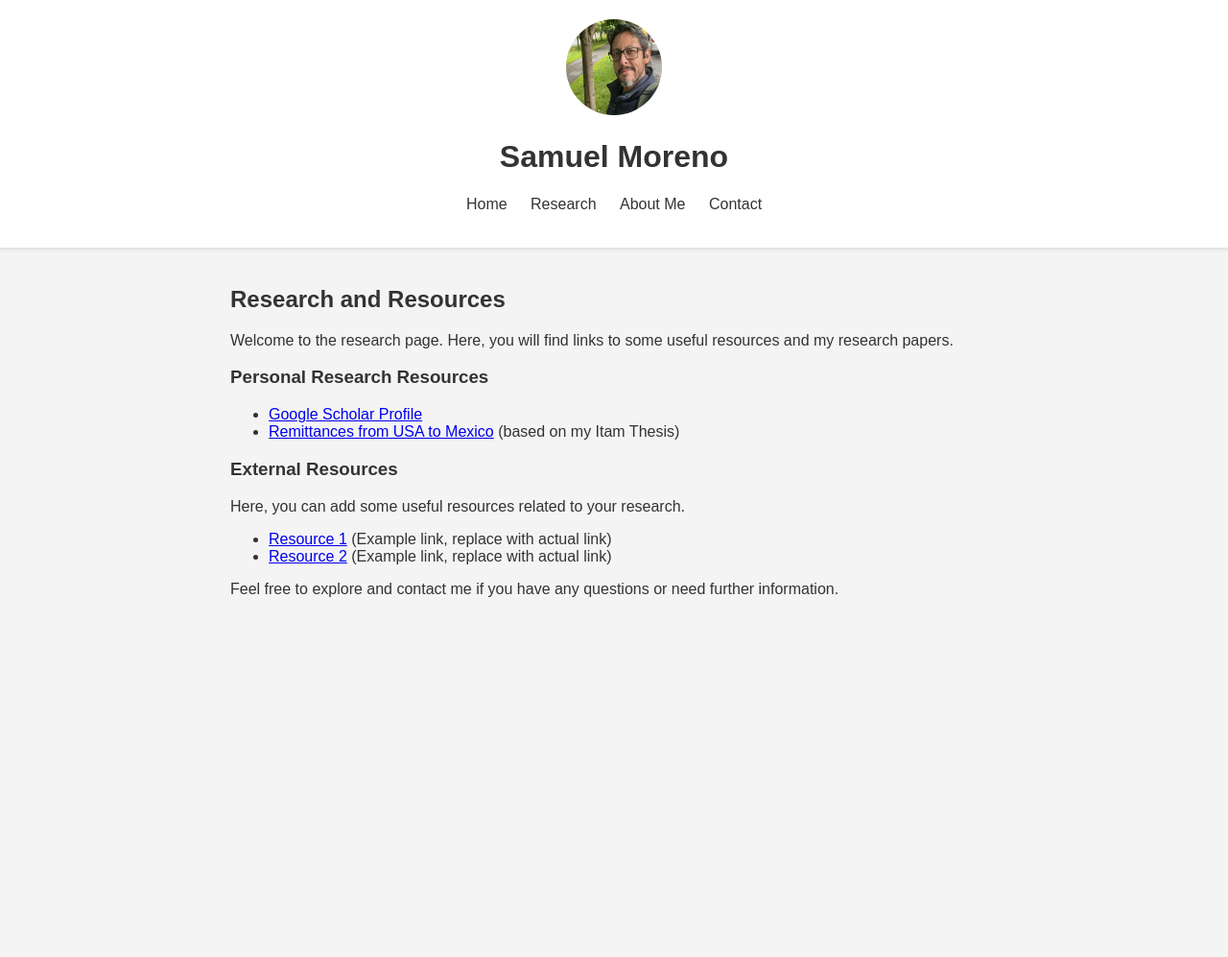
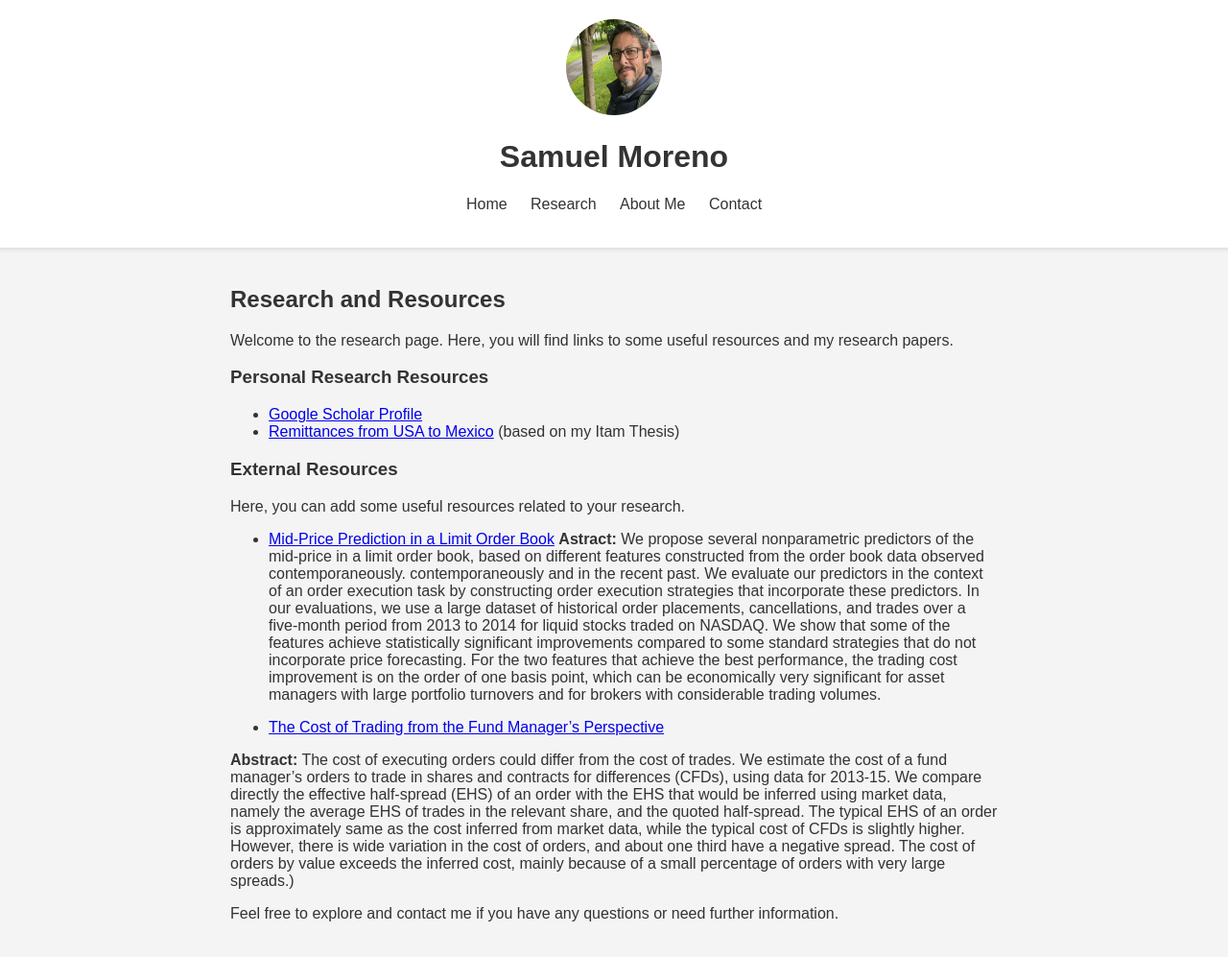
Before and after one commit to GregSom-MSc/GregSom-MSc.github.io, a Jekyll site: the page built from research.md, in a window 1280 px wide. Shown: the whole page at 96% size. Built offline with Jekyll 4.4.1, drawn with Linux system fonts in a browser that asks for light colours; before the commit the page ends 900 px from its top, so only the background shows below that.

```diff
--- a/research.md
+++ b/research.md
@@ -16,7 +16,13 @@ Welcome to the research page. Here, you will find links to some useful resources
 
 Here, you can add some useful resources related to your research.
 
-- [Resource 1](https://link.to/resource1) (Example link, replace with actual link)
-- [Resource 2](https://link.to/resource2) (Example link, replace with actual link)
+- [Mid-Price Prediction in a Limit Order Book](https://ieeexplore.ieee.org/document/7516563)
+**Astract:**
+We propose several nonparametric predictors of the mid-price in a limit order book, based on different features constructed from the order book data observed contemporaneously. contemporaneously and in the recent past. We evaluate our predictors in the context of an order execution task by constructing order execution strategies that incorporate these predictors. In our evaluations, we use a large dataset of historical order placements, cancellations, and trades over a five-month period from 2013 to 2014 for liquid stocks traded on NASDAQ. We show that some of the features achieve statistically significant improvements compared to some standard strategies that do not incorporate price forecasting. For the two features that achieve the best performance, the trading cost improvement is on the order of one basis point, which can be economically very significant for asset managers with large portfolio turnovers and for brokers with considerable trading volumes.
+
+- [The Cost of Trading from the Fund Manager's Perspective](https://papers.ssrn.com/sol3/papers.cfm?abstract_id=2836070)
+
+**Abstract:**
+The cost of executing orders could differ from the cost of trades. We estimate the cost of a fund manager’s orders to trade in shares and contracts for differences (CFDs), using data for 2013-15. We compare directly the effective half-spread (EHS) of an order with the EHS that would be inferred using market data, namely the average EHS of trades in the relevant share, and the quoted half-spread. The typical EHS of an order is approximately same as the cost inferred from market data, while the typical cost of CFDs is slightly higher. However, there is wide variation in the cost of orders, and about one third have a negative spread. The cost of orders by value exceeds the inferred cost, mainly because of a small percentage of orders with very large spreads.)
 
 Feel free to explore and contact me if you have any questions or need further information.
```
Also changed, not shown: home.md (+3 -3 lines), index.md (+5 -4 lines).
